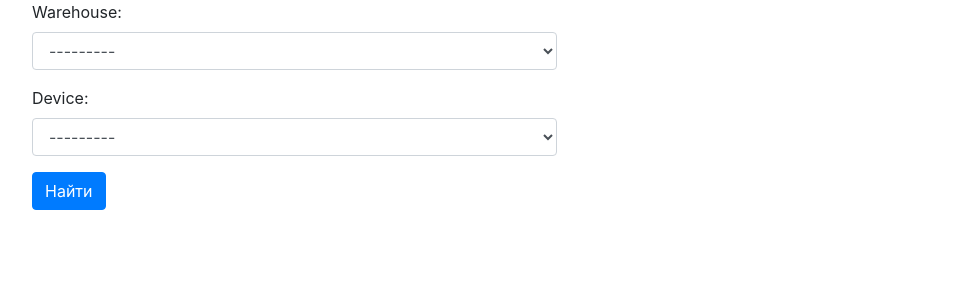
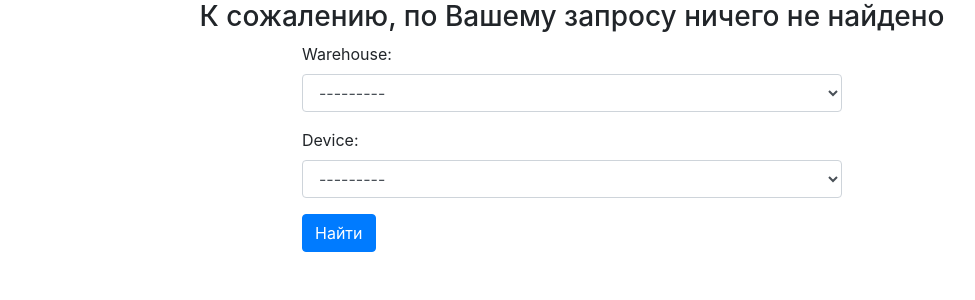
Before and after one commit to slavakyrlan/scraping_goods, a Django app: page /home/ in a window 1280 px wide. Shown: the part 56-356 px from the top of the page, without its empty margins (68-1043 px from the left). Run offline with Django 3.2, Linux system fonts and the light colour scheme; data comes from the database, SQL or seed files in the repository; both versions use the stored data as it was after the commit; some libraries are stand-ins or nearby versions.

Commit message:
Вывод информации о записях

```diff
--- a/src/scraping/templates/scraping/home.html
+++ b/src/scraping/templates/scraping/home.html
@@ -16,11 +16,16 @@
 
             </div>
         </div>
-
+    {% empty %}
+        <div class="row">
+            <div class="mx-auto">
+                <h3>К сожалению, по Вашему запросу ничего не найдено</h3>
+            </div>
+        </div>
 
     {% endfor %}
-<div class="row mx-auto">
-    <div class="col-md-6">
+<div class="row">
+    <div class="col-md-6 mx-auto">
         <form method="GET" action="">
             <div class="form-group">
                 {{ form.as_p }}
```
Also changed, not shown: src/db.sqlite3.
